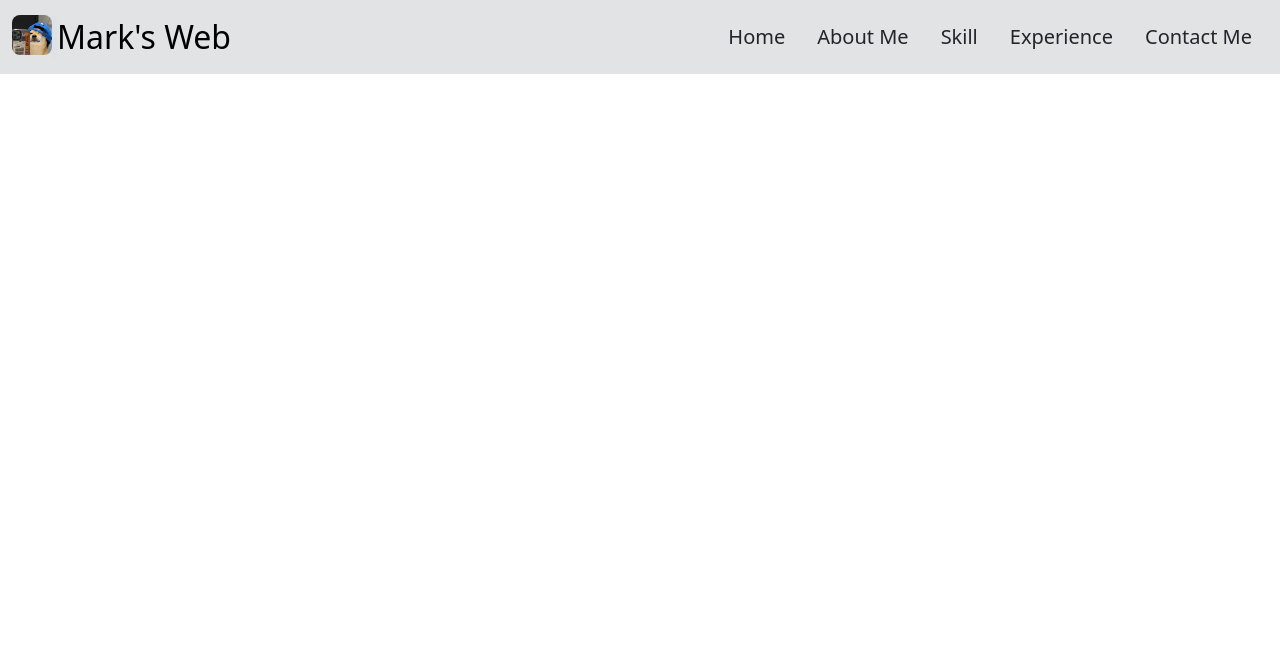
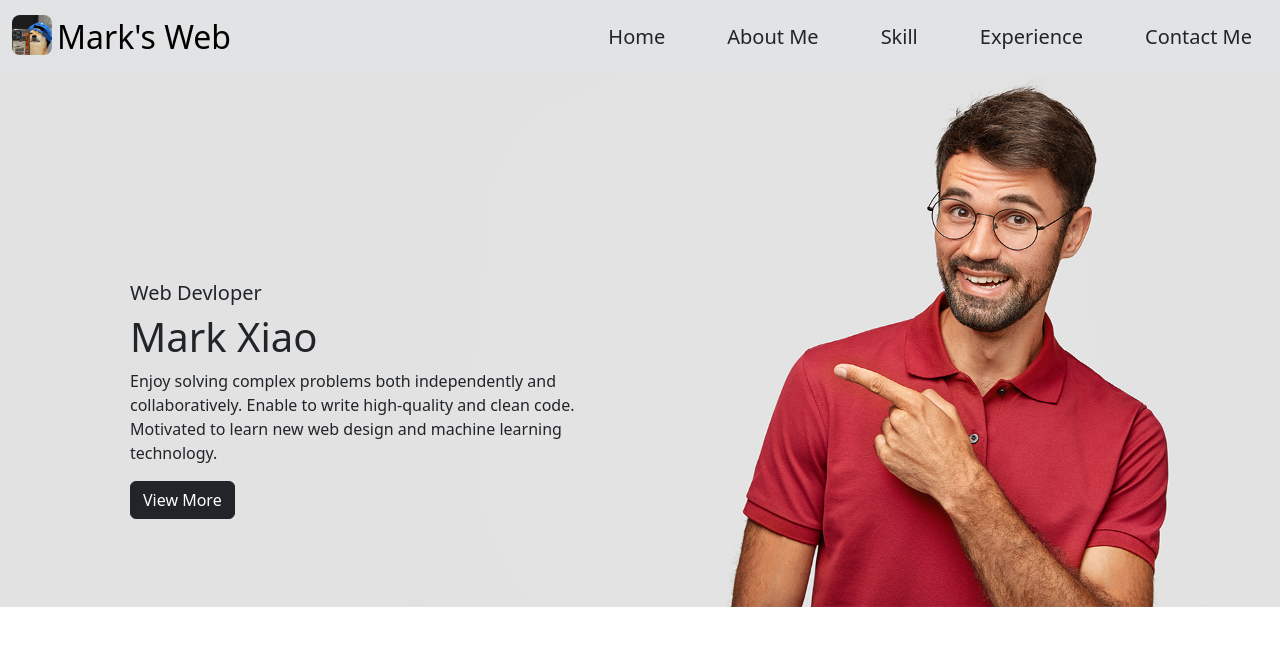
Before and after one commit to kmxyz/MyWeb, a React (Create React App) app: page / in a window 1280 px wide. Shown: the top 646 px of the page. Built offline with nearby package versions, Linux system fonts and the light colour scheme.

Commit message:
finished the home page

```diff
--- a/src/App.js
+++ b/src/App.js
@@ -1,12 +1,13 @@
 import React, { Component } from 'react';
 import './App.css';
 import NavBar from './components/navbar';
+import MainPage from './pages/main';
 
 function App() {
   return (
     <div className="App">
       <NavBar />
-
+      <MainPage />
     </div>
   );
 }
--- a/src/components/navBar.jsx
+++ b/src/components/navBar.jsx
@@ -17,7 +17,7 @@ class NavBar extends Component {
                 </a>
                 <ul className="nav">
                   {this.state.navBarItem.map((item) =>
-                  <li key={item} style={{ borderwidth: 10}}className="nav-item" >
+                  <li key={item} style={{ marginLeft: "30px"}}className="nav-item" >
                     <a className="nav-link link-dark fs-5"  href="#">
                       {item}
                     </a>
--- a/src/pages/main.jsx
+++ b/src/pages/main.jsx
@@ -1,12 +1,27 @@
 import React, { Component } from 'react';
+import MainPageImg from '../pic/mainpageImg.png';
 
 class MainPage extends Component {
-    state = {  }
+    state = {
+     }
+
     render() {
         return (
-            <div className="bg-secondary-subtle">
+            <main className="bg-secondary-subtle">
+                <span>
+                    <img src={MainPageImg} class=" img-fluid  mx-auto width: 100% " alt="bg"/>
+                </span>
+                <div className="position-absolute top-50 start-0 translate-middle-y" style={{margin : '0 130px'}}>
+                    <div className='text-start'>
+                        <h5>Web Devloper</h5>
+                        <h1>Mark Xiao</h1>
+                        <p style={{width: "30em"}}>Enjoy solving complex problems both independently and collaboratively.
+                        Enable to write high-quality and clean code. Motivated to learn new web design and machine learning technology.</p>
+                        <button className='btn btn-dark'>View More</button>
+                    </div>
+                </div>
 
-            </div>
+            </main>
         );
     }
 }
```
Also changed, not shown: src/pic/mainpageImg.png (added).
